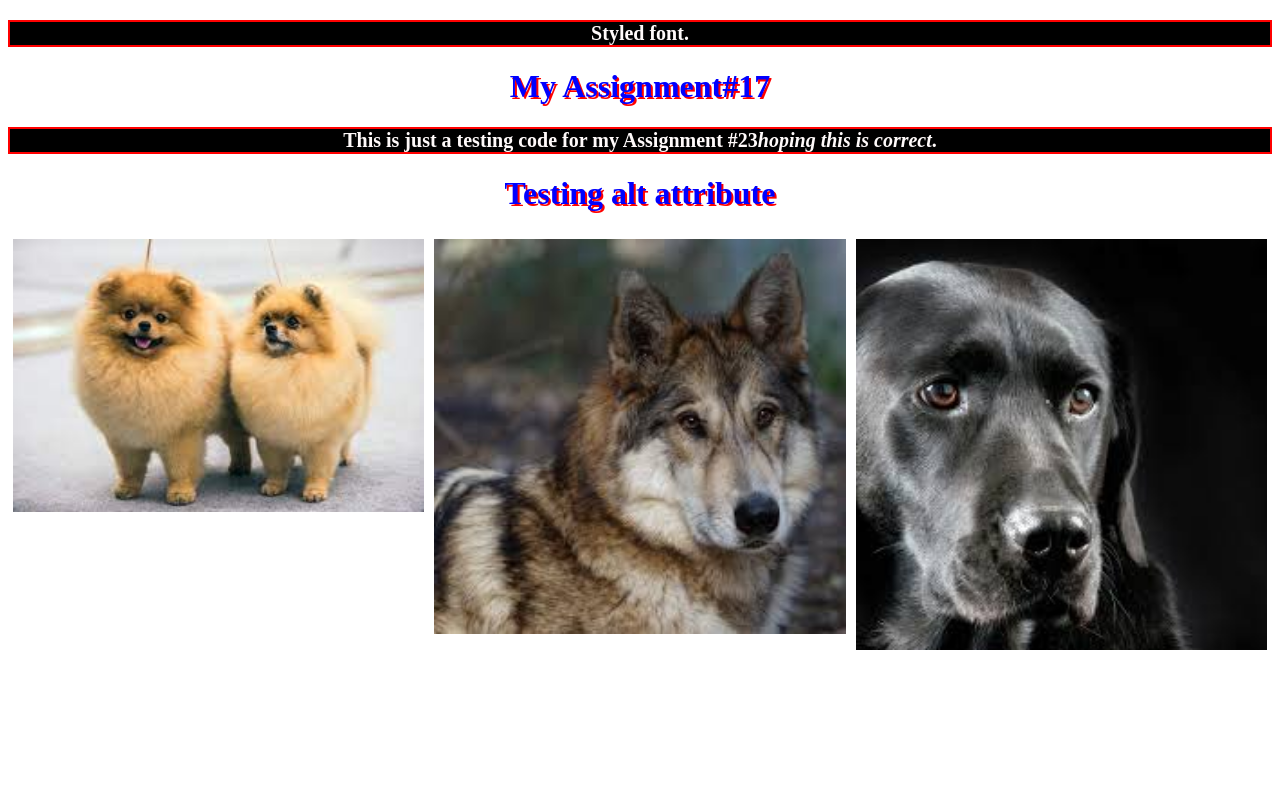
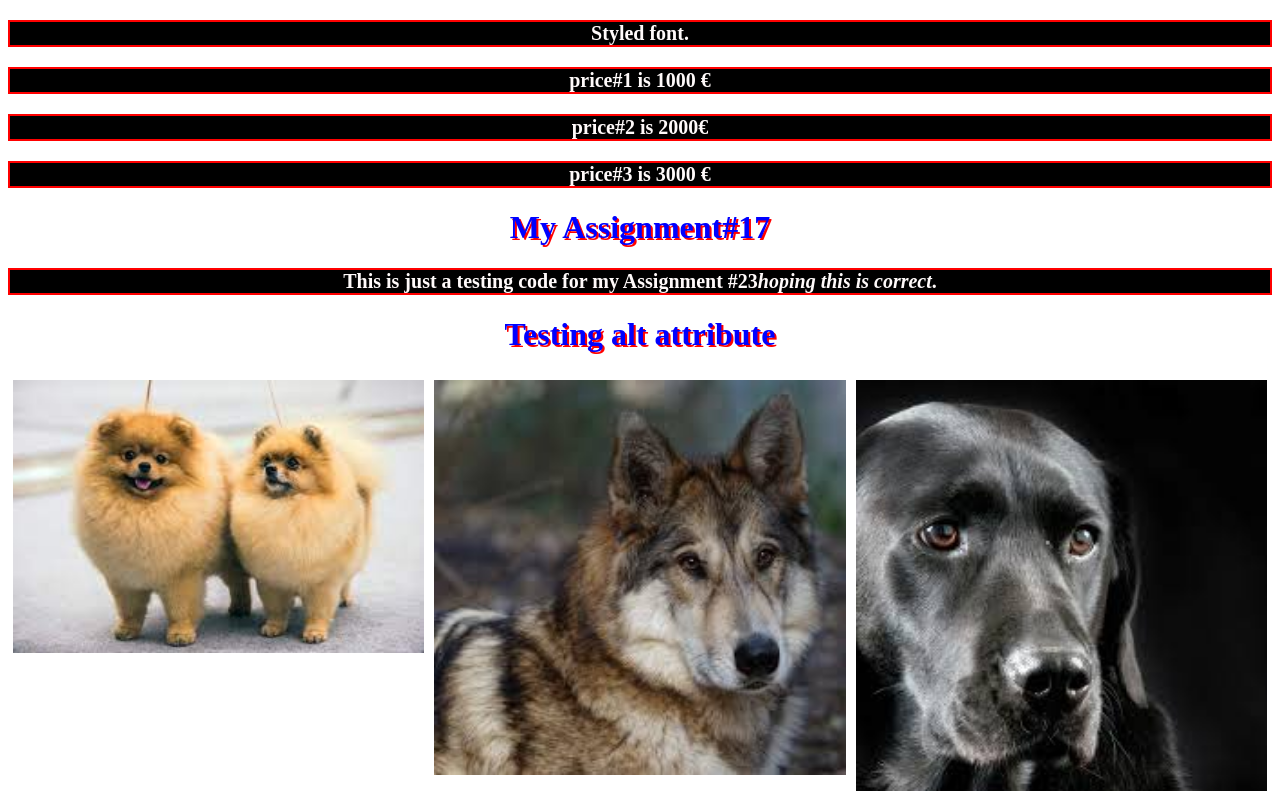
Before and after one commit to mikeestolas/Basic_HTML_and_CSS, a plain HTML site: page Basic_HTML_5.html in a window 1280 px wide. Drawn offline with Linux system fonts and the light colour scheme.

Commit message:
Update Basic_HTML_5.html

```diff
--- a/Basic_HTML_5.html
+++ b/Basic_HTML_5.html
@@ -9,6 +9,11 @@
 <body>
 	<link rel = "stylesheet" type = "text/css" href = "Basic_CSS_2.css">
 	<p>Styled font.</p>
+	<p>price#1 is 1000 &euro;</p>
+	<p>price#2 is 2000&#8364;</p>
+	<p>price#3 is 3000 &#x20AC;</p>
+
+
 </body>
   <body>
 	<h1>My Assignment#17</h1>
```
